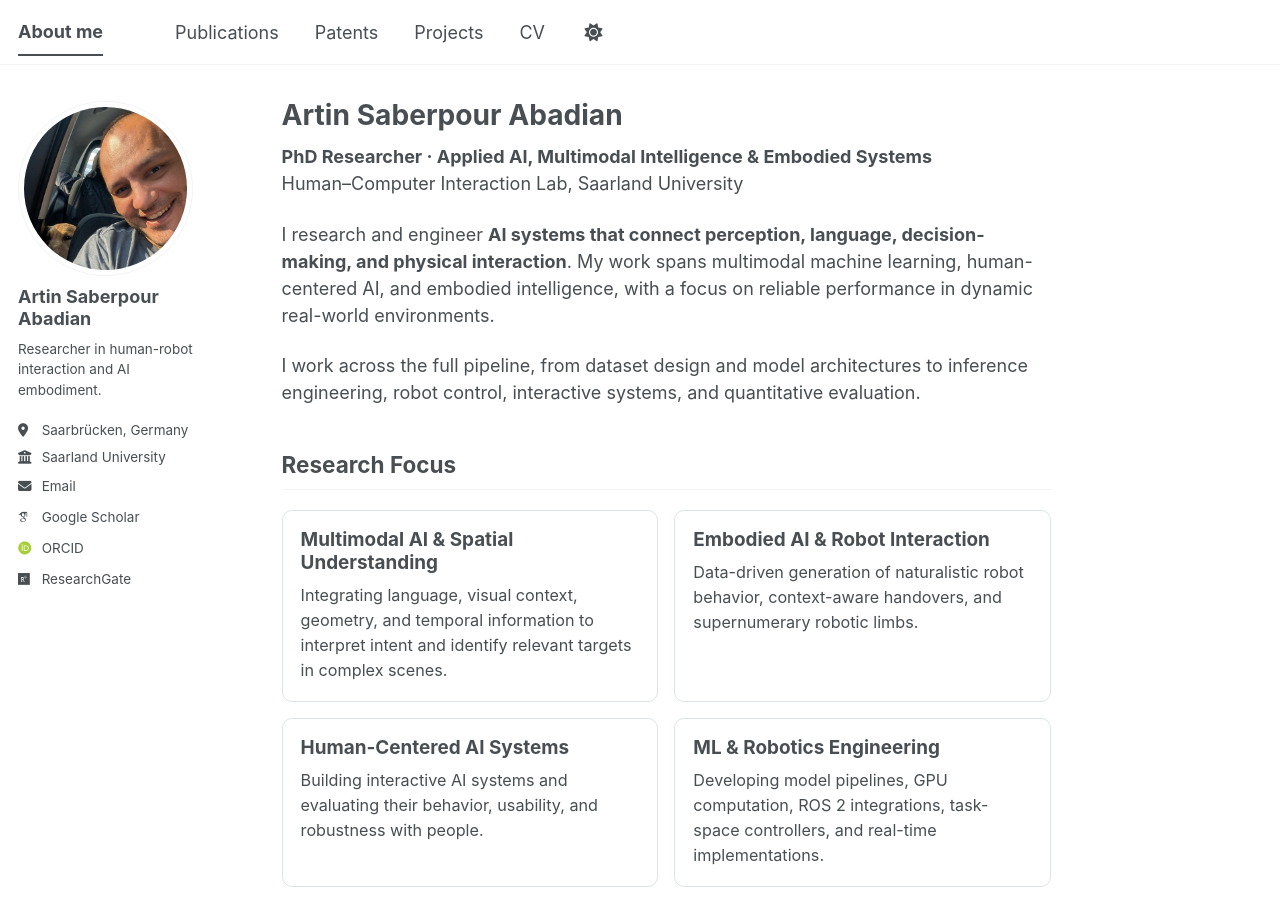
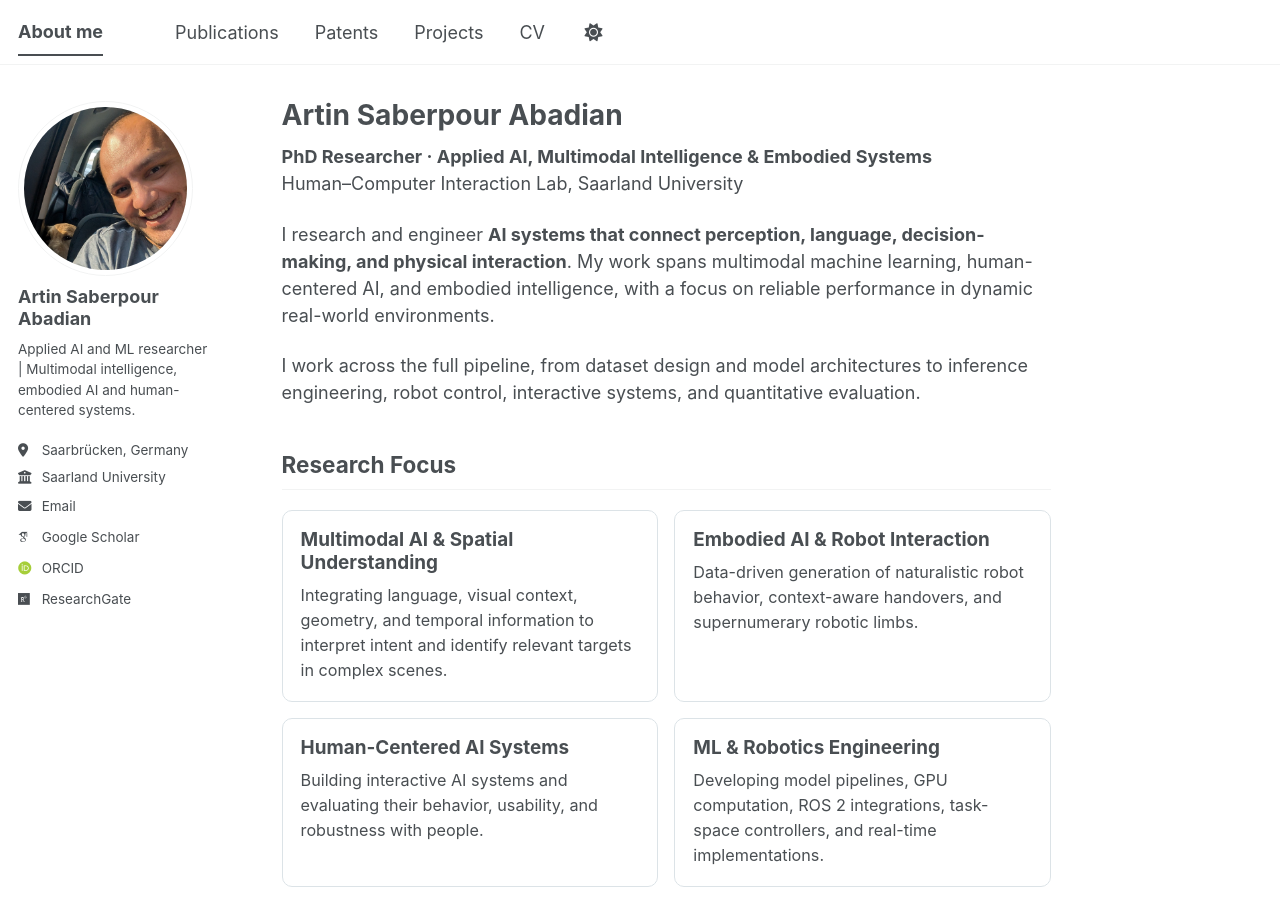
Before and after one commit to artin-saberpour/artin-saberpour.github.io, a Jekyll site: the page built from _pages/about.md, in a window 1280 px wide and 900 px high. Built offline with Jekyll 4.4.1, drawn with Linux system fonts in a browser that asks for light colours; some web fonts are replaced; a script bundle is joined from its source files by our own code; library files that are not in the unit come from our copies.

Commit message:
Update profile bio and website description for ML-first identity

```diff
--- a/_config.yml
+++ b/_config.yml
@@ -12,7 +12,7 @@
 title                    : "About me"
 title_separator          : "-"
 name                     : &name "Artin Saberpour"
-description              : &description "Artin Saberpour's academic portfolio"   # Update this with a general description of your site, this is the default if not overridden by a page
+description              : &description "Applied AI and machine learning research in multimodal intelligence, embodied AI and human-centered systems"   # Update this with a general description of your site, this is the default if not overridden by a page
 url                      : https://artin-saberpour.github.io # The base hostname & protocol for your site e.g. "https://[your GitHub username].github.io",
                                                            # or if you already have some other page hosted on Github then use "https://[your GitHub username].github.io/[Your Repo Name]"
 baseurl                  : "" # the subpath of your site, e.g. "/blog"
@@ -26,7 +26,7 @@
   avatar           : "artin.jpg"
   name             : "Artin Saberpour Abadian"
   pronouns         : # example: "she/her"
-  bio              : "Researcher in human-robot interaction and AI embodiment."
+  bio              : "Applied AI and ML researcher | Multimodal intelligence, embodied AI and human-centered systems."
   location         : "Saarbrücken, Germany"
   employer         : "Saarland University"
   uri              : # URL
```
